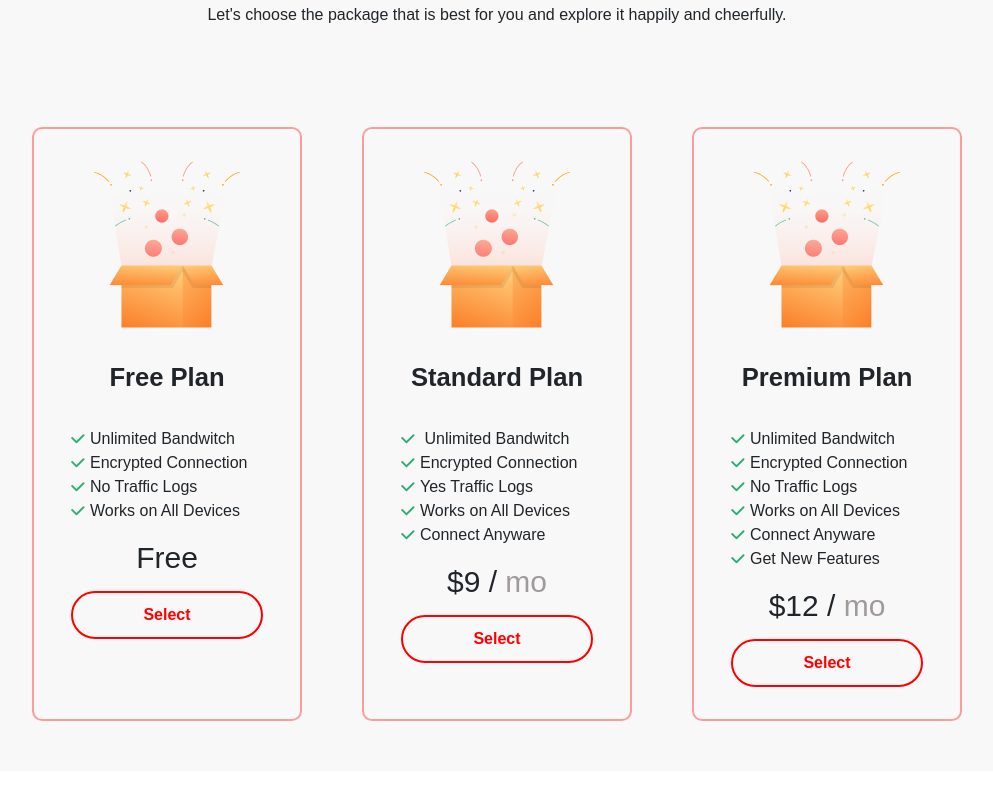
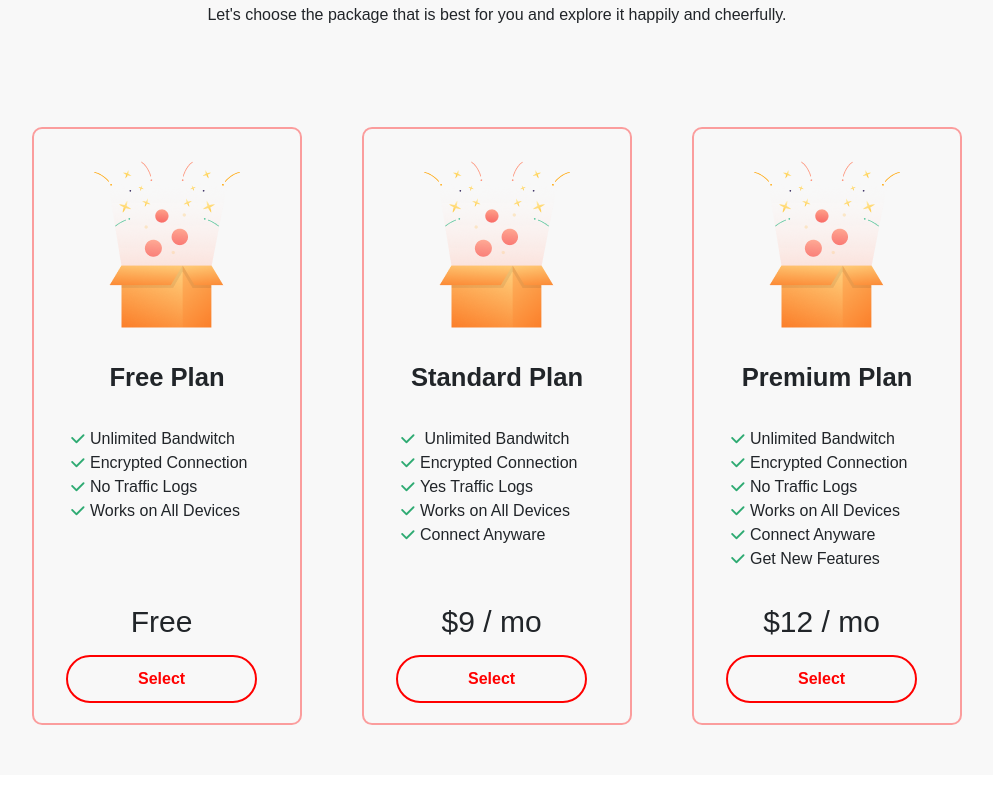
Before and after one commit to Isleyassis/LaslesVPN, a plain HTML site: page index.html in a window 1280 px wide. Shown: the part 1280-2080 px from the top of the page, without its empty margins (143-1136 px from the left). Drawn offline with nearby package versions, Linux system fonts and the light colour scheme; a web font is replaced by a local one.

Commit message:
:rocket: concertando erros

```diff
--- a/estilo.css
+++ b/estilo.css
@@ -167,7 +167,6 @@ p{
     display: flex;
     margin: 100px auto 0 auto;
     justify-content: center;
-    background-color: rgba(211, 211, 211, 0.719);
 }
 .comentarios{
     width: 450px;
@@ -282,6 +281,7 @@ p{
     border-radius: 10px;
     padding: 2rem 2rem;
     width: 270px;
+    position: relative;
 }
 .plano > span{
     display: block;
@@ -290,33 +290,13 @@ p{
     text-align: center;
     font-weight: bolder;
 }
-.plano > h2{
-    display: block;
-    padding-bottom: 10px;
-    text-align: center;
-    font-weight: 500;
-    font-size: 30px;
-    line-height: 30px;
-}
+
 .planimg{
     display: block;
     margin: auto;
     padding-bottom: 30px;
 }
-.plano > button{
-    display: block;
-    margin: 0 auto;
-    padding: 10px 70px;
-    background-color: transparent;
-    border: 2px solid red;
-    border-radius: 30px;
-    color: red;
-    transition: all .2s;
-}
-.plano > button:hover{
-    background-color: red;
-    color: #fff;
-}
+
 #blocos > div > h2 > a {
     color: rgba(122, 115, 115, 0.699);
 }
@@ -327,6 +307,7 @@ p{
         padding: 0 0 20px 0;
         margin: 0;
         justify-content: left;
+        margin-bottom: 100px;
 }
 .plano ul img{
       padding: 5px;
@@ -606,3 +587,39 @@ footer{
          font-size: 15px;
      }
 }
+
+
+
+
+.wrapper-purchase {
+    position: absolute;
+    bottom: 20px;
+    display: flex;
+    justify-content: center;
+    align-items: center;
+    flex-direction: column;
+}
+
+.wrapper-purchase > h2{
+    display: block;
+    padding-bottom: 10px;
+    text-align: center;
+    font-weight: 500;
+    font-size: 30px;
+    line-height: 30px;
+}
+.wrapper-purchase > button{
+    display: block;
+    margin: 0 auto;
+    padding: 10px 70px;
+    background-color: transparent;
+    border: 2px solid red;
+    border-radius: 30px;
+    color: red;
+    transition: all .2s;
+}
+
+.wrapper-purchase > button:hover{
+    background-color: red;
+    color: #fff;
+}
--- a/funcoes.js
+++ b/funcoes.js
@@ -1,4 +1,9 @@
-$('.comentarios').slick();({
+$('.comentarios').slick({
     slidesToShow: 1,
-    slidesToScroll: 1
+    slidesToScroll: 1,
+    dots: true,
+    infinity: true,
+    arrows: false,
+    autoplay: true,
+    autoplaySpeed: 2000,
 });
--- a/landing.html
+++ b/index.html
@@ -129,8 +129,10 @@
                     <li> <img src="assets/correto.png" alt="correto">No Traffic Logs</li>
                     <li> <img src="assets/correto.png" alt="correto">Works on All Devices</li>
                 </ul>
-                   <h2>Free</h2>
+                <div class="wrapper-purchase">
+                    <h2>Free</h2>
                    <button><strong>Select</strong></button>
+                </div>
             </div>
 
 
@@ -145,8 +147,10 @@
                 <li> <img src="assets/correto.png" alt="correto">Works on All Devices</li>
                 <li> <img src="assets/correto.png" alt="correto">Connect Anyware</li>
             </ul>
-                <h2>$9 / <a>mo</a></h2>
-                <button><strong>Select</strong></button>
+                <div class="wrapper-purchase">
+                    <h2>$9 / <a>mo</a></h2>
+                    <button><strong>Select</strong></button>
+                </div>
             </div>
 
 
@@ -162,8 +166,10 @@
         <li> <img src="assets/correto.png" alt="correto">Connect Anyware</li>
         <li> <img src="assets/correto.png" alt="correto">Get New Features</li>
     </ul>
-           <h2>$12 / <a>mo</a></h2>
+        <div class="wrapper-purchase">
+              <h2>$12 / <a>mo</a></h2>
               <button><strong>Select</strong></button>
+         </div>
             </div>
         </div>
     </section>
```
